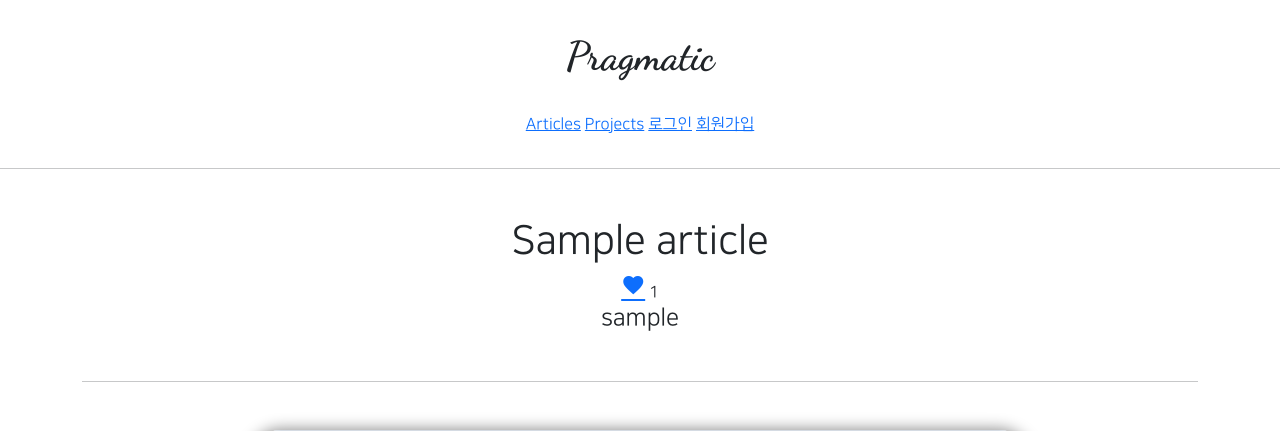
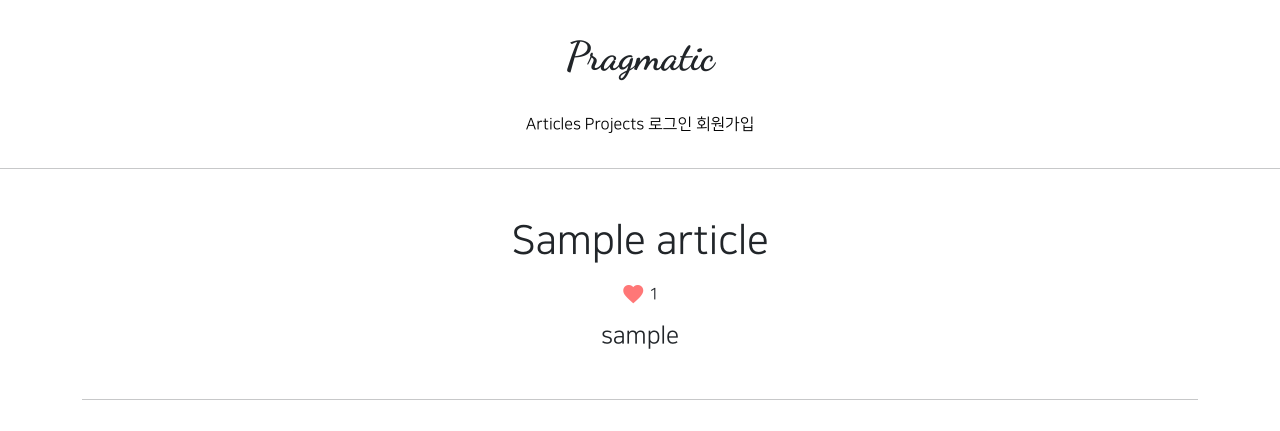
Before and after one commit to jin2313/gis_web_02, a Django app: page /articles/detail/1 in a window 1280 px wide. Shown: the top 431 px of the page. Run offline with Django 3.2, Linux system fonts and the light colour scheme; tables that the repository leaves empty hold one stand-in row (values such as "Sample post"); grey boxes marked "Sample" are stand-in pictures; parts of the project's set-up code (start-up, migrations or seed data) failed here and were passed over; some libraries are stand-ins or nearby versions.

Commit message:
08/25 web 02 commit1

```diff
--- a/articleapp/templates/articleapp/detail.html
+++ b/articleapp/templates/articleapp/detail.html
@@ -6,9 +6,11 @@
     <div class="my-5">
         {# 제목 / 글쓴이 / 날짜 #}
         <h1 class="NNS_B">{{ target_article.title }}</h1>
-        <div>
-            <a href="{% url 'likeapp:article_like' article_pk=target_article.pk %}" class="material-icons">favorite</a>
-            {{ target_article.like }}
+        <div class="my-3">
+            <a href="{% url 'likeapp:article_like' article_pk=target_article.pk %}" class="material-icons" style="vertical-align: middle; color: #f77;">
+                favorite
+            </a>
+            <span style="vertical-align: middle;">{{ target_article.like }}</span>
         </div>
         <h4>{{ target_article.writer.profile.nickname }}</h4>
         <p>{{ target_article.create_at }}</p>
--- a/static/base.css
+++ b/static/base.css
@@ -68,3 +68,12 @@
         font-size: 13px;
     }
 }
+
+a {
+    text-decoration: none;
+    color: black;
+}
+
+a:hover {
+    color:black;
+}
```
